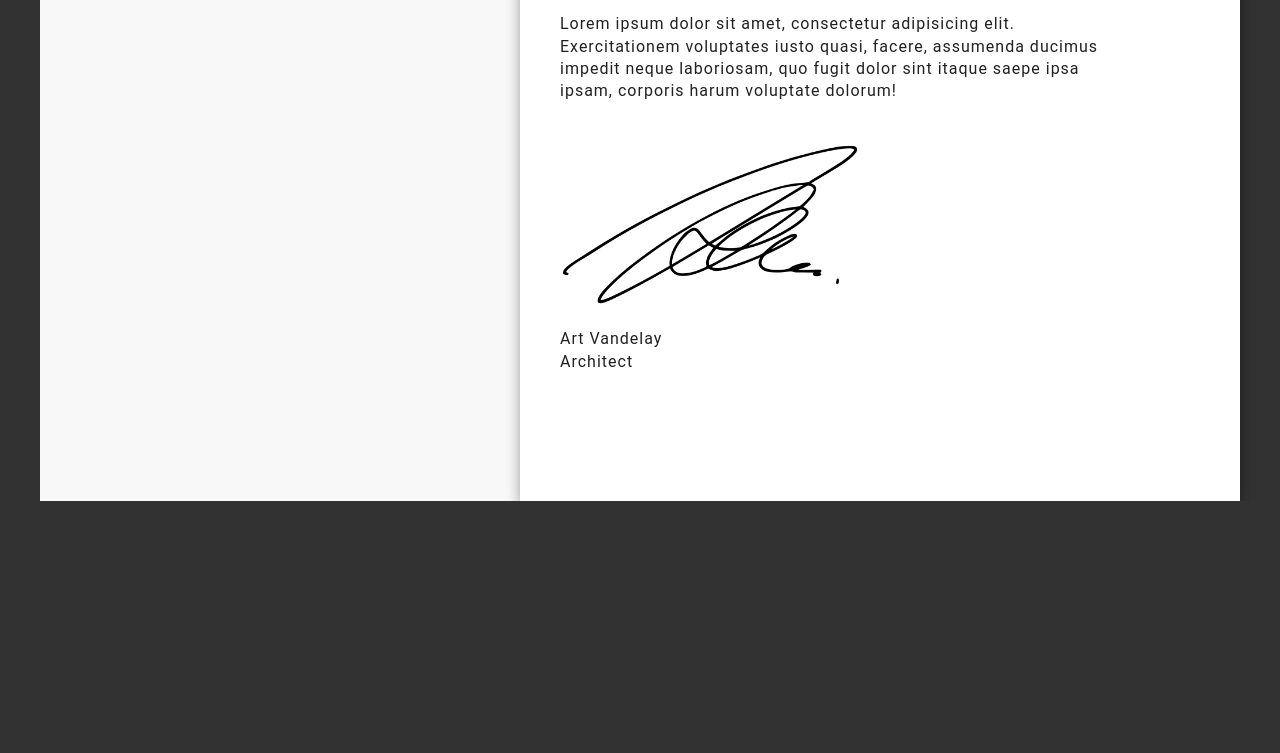
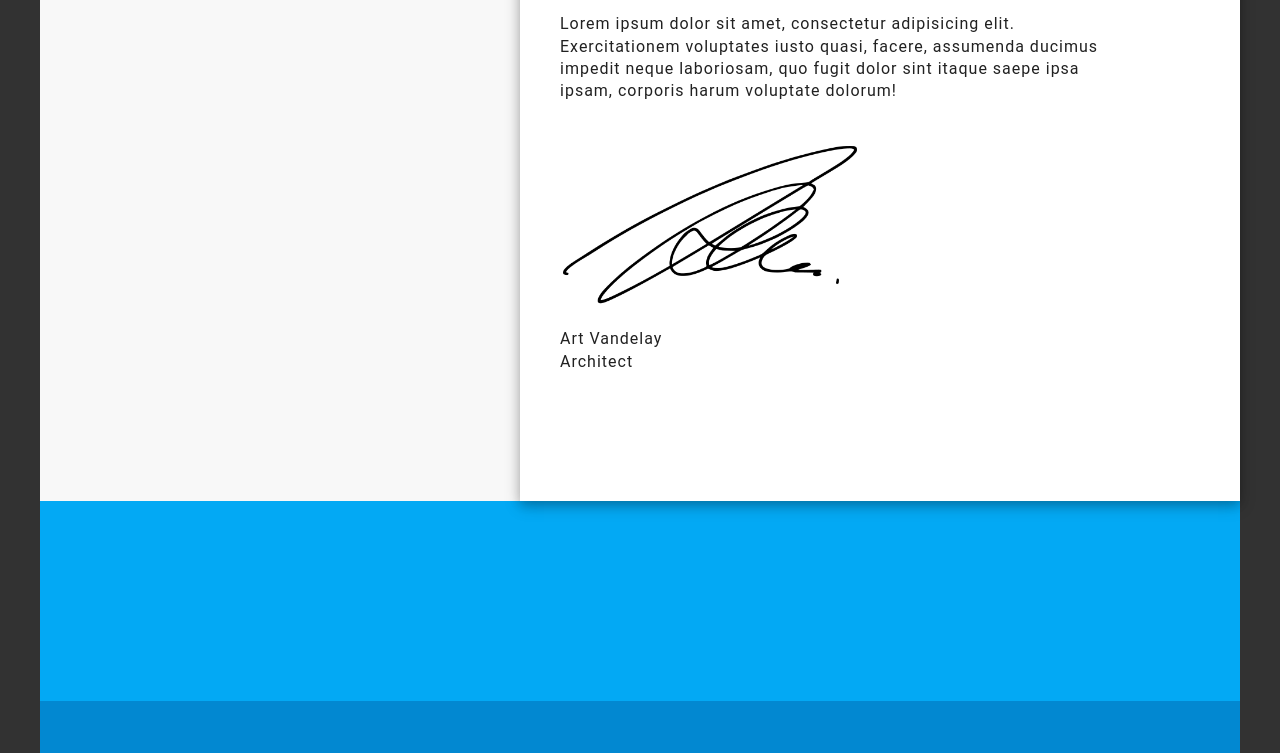
Before and after one commit to gp22/material-resume-template, a website built with webpack: page src/index.html in a window 1280 px wide. Shown: the part 987-1740 px from the top of the page. Before the commit the page ends 1488 px from the top, so only its background shows below. Built offline with nearby package versions, Linux system fonts and the light colour scheme.

Commit message:
Add basic footer layout

```diff
--- a/src/css/main.scss
+++ b/src/css/main.scss
@@ -13,3 +13,4 @@
 @import 'modules/page-section';
 @import 'modules/copy-container';
 @import 'modules/body';
+@import 'modules/footer';
--- /dev/null
+++ b/src/css/modules/_footer.scss
@@ -0,0 +1,15 @@
+.footer {
+  color: $primary-color-text;
+  background-color: $primary-color;
+  letter-spacing: 2px;
+
+  &--contact-box {
+    height: 200px;
+    width: 200px;
+  }
+
+  &__dark {
+    background-color: $primary-color-dark;
+    height: 52px;
+  }
+}
--- a/src/css/modules/_row.scss
+++ b/src/css/modules/_row.scss
@@ -1,5 +1,9 @@
 .row {
   display: flex;
+
+  &__center {
+    justify-content: center;
+  }
 
   &__space-between {
     justify-content: space-between;
--- a/src/index.html
+++ b/src/index.html
@@ -87,5 +87,23 @@
       </div>
     </div>
   </main>
+  <footer class="footer">
+    <div class="row row__center wrapper--inner">
+      <div class="footer--contact-box">
+
+      </div>
+      <div class="footer--contact-box">
+
+      </div>
+      <div class="footer--contact-box">
+
+      </div>
+    </div>
+    <div class="footer__dark">
+      <div class="row row__space-between">
+
+      </div>
+    </div>
+  </footer>
 </body>
 </html>
```
